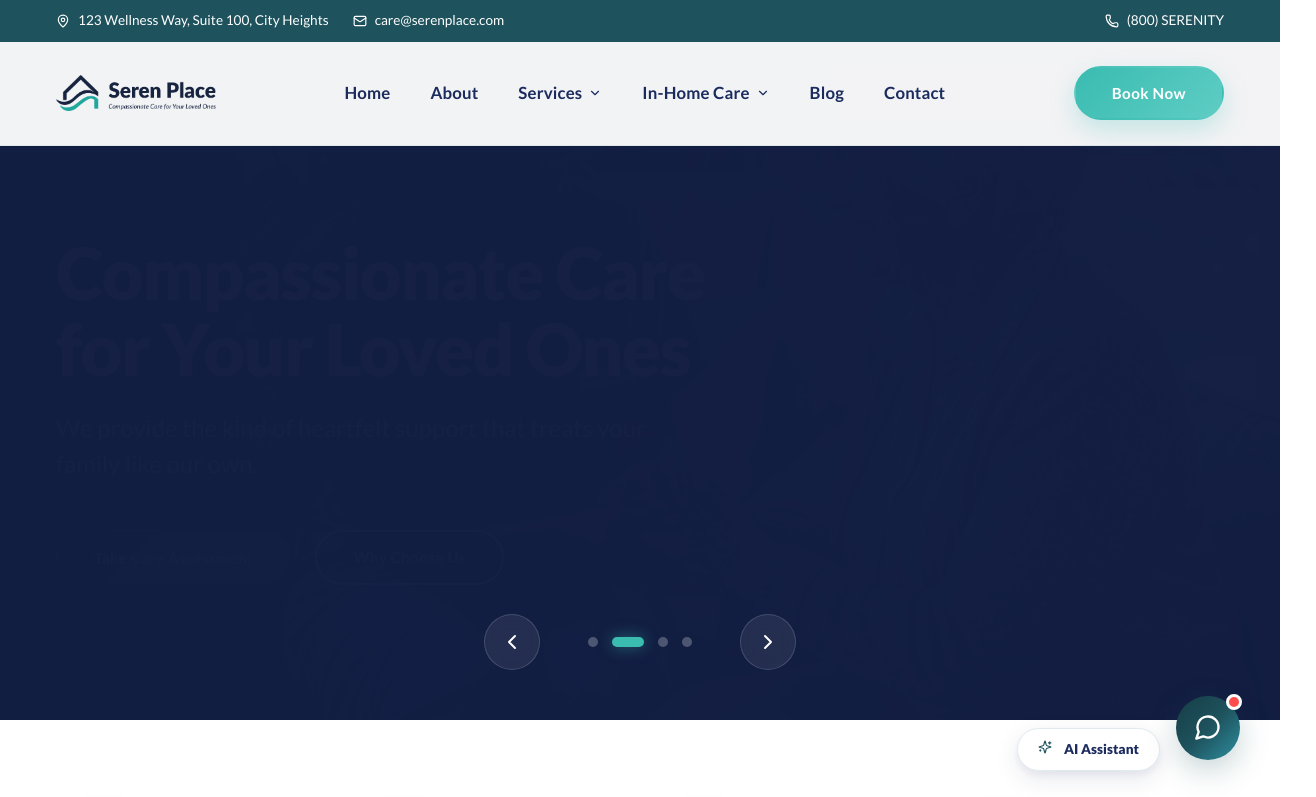
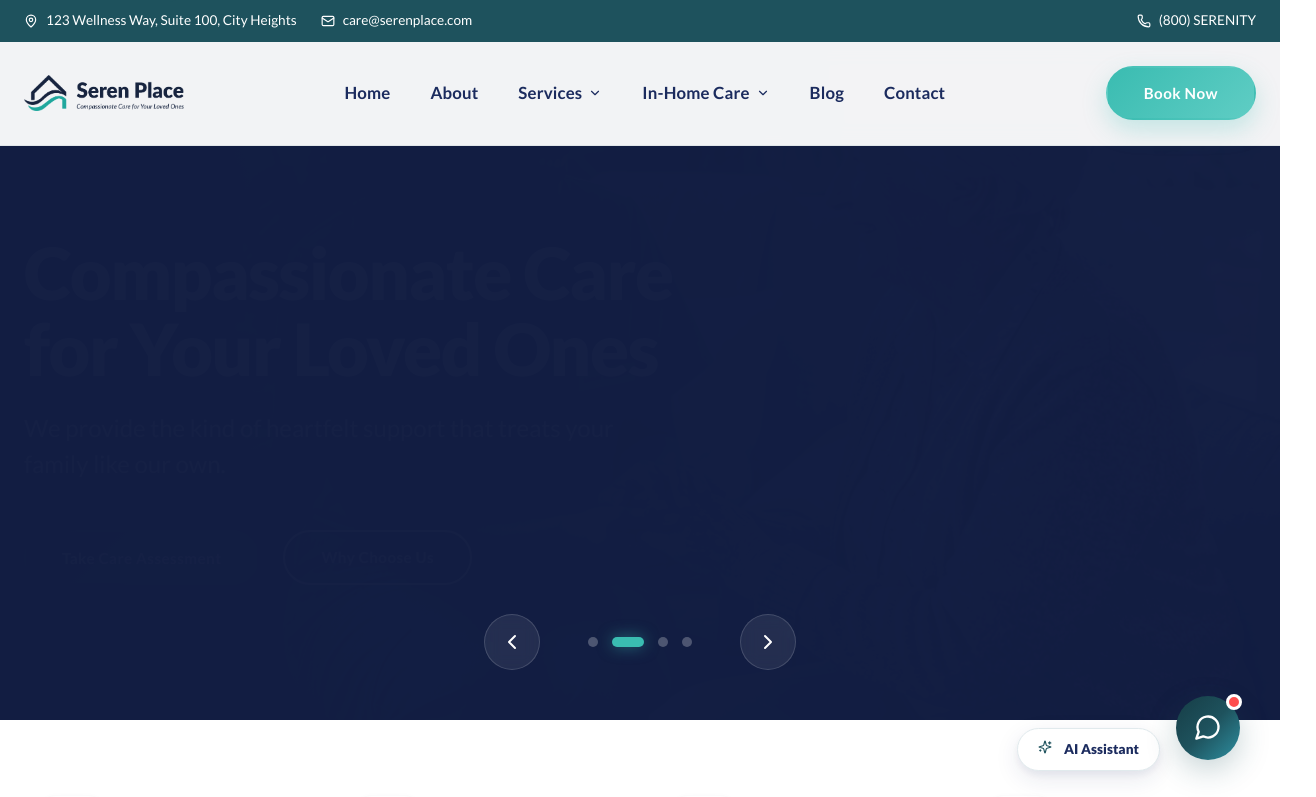
Before and after one commit to heropaulexy79/seren-place, a Next.js app: page / in a window 1280 px wide. Shown: the top 797 px of the page, 1316 px wide, since content can reach past the window. Built offline with nearby package versions, Linux system fonts and the light colour scheme.

Commit message:
fix padding

```diff
--- a/src/app/globals.css
+++ b/src/app/globals.css
@@ -110,8 +110,8 @@
 
   /* Spacing */
   --section-padding: 100px 0;
-  --container-max-width: 1200px;
-  --container-padding: 0 16px;
+  --container-max-width: 1440px;
+  --container-padding: 0 24px;
 
   /* Transitions */
   --transition-fast: 0.2s ease;
```
